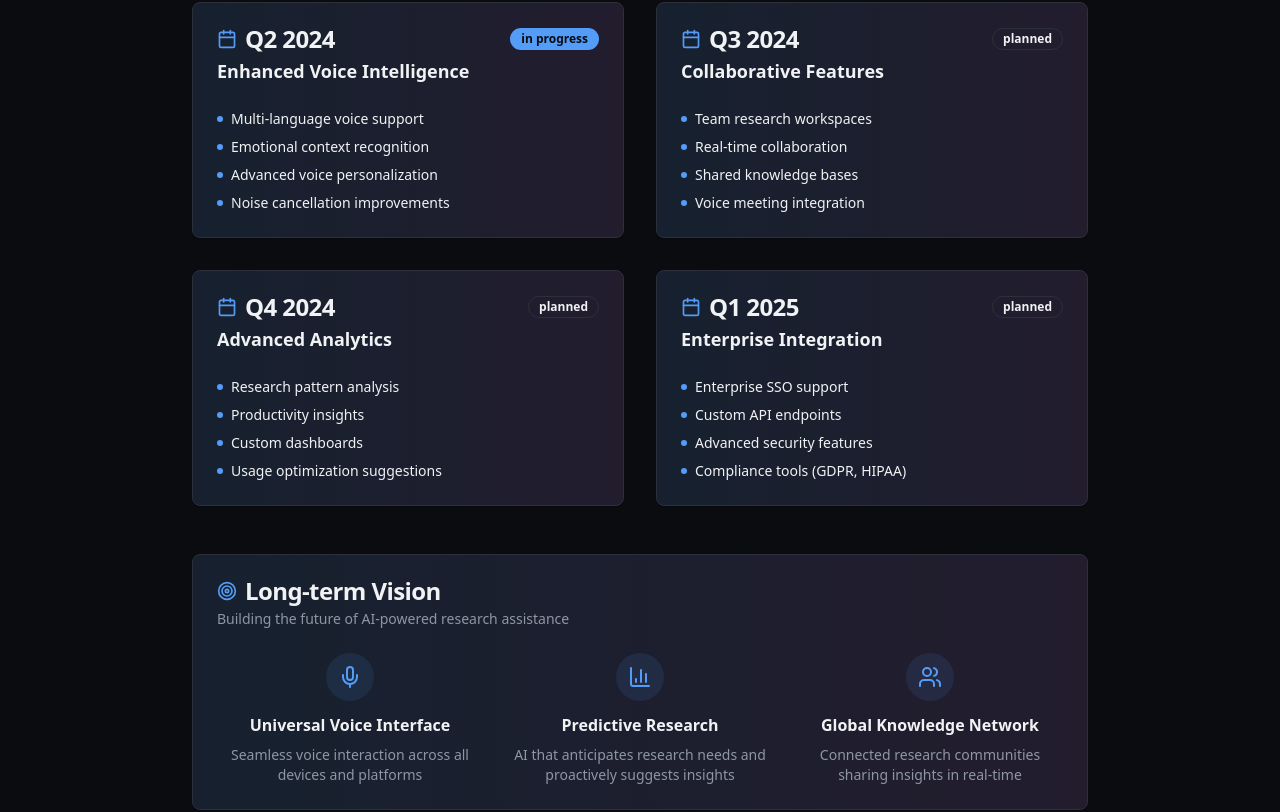
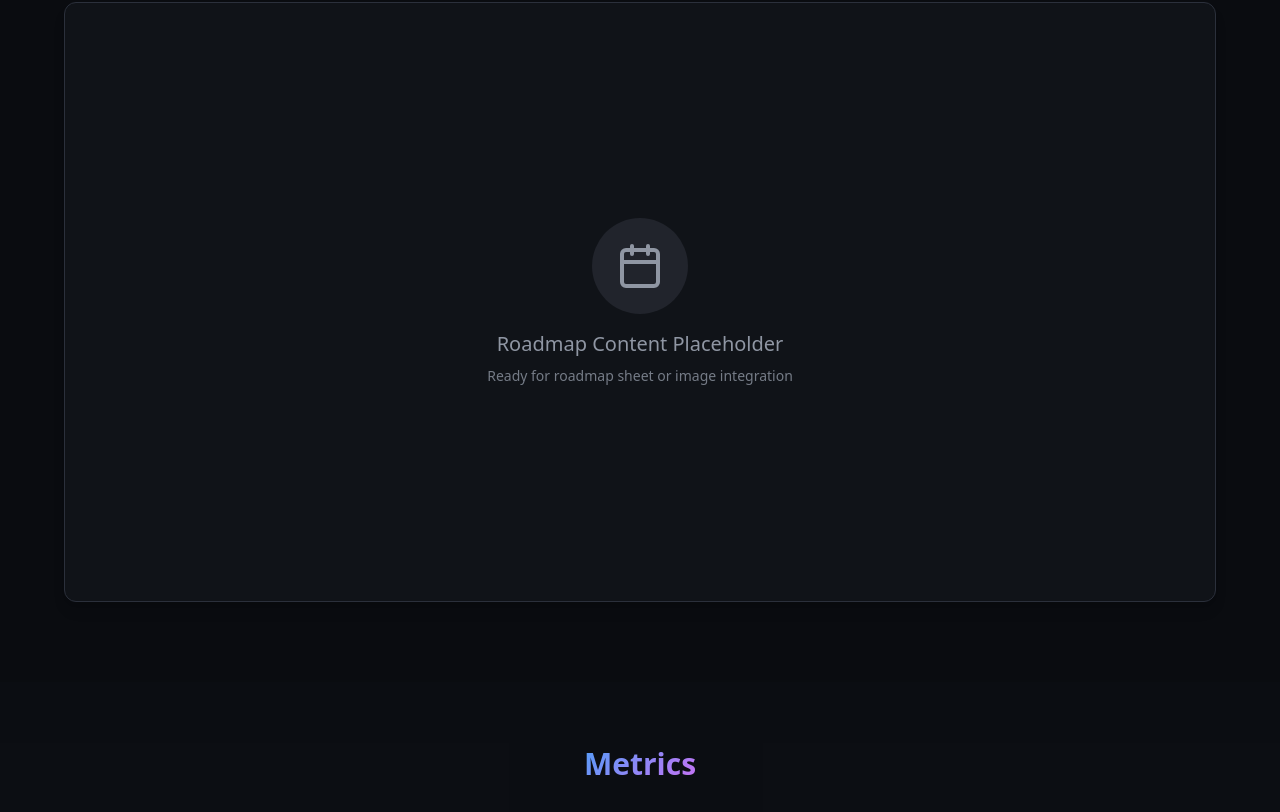
Before and after one commit to ziziyoung/voice-research-ai, a React (Vite) app: page /voice-research-assistant in a window 1280 px wide. Shown: the part 4338-5150 px from the top of the page. Built offline with nearby package versions, Linux system fonts and the light colour scheme.

Commit message:
Modify Product Roadmap section

```diff
--- a/src/pages/VoiceResearchAssistant.tsx
+++ b/src/pages/VoiceResearchAssistant.tsx
@@ -341,130 +341,25 @@ const VoiceResearchAssistant = () => {
         </div>
       </section>
 
-      {/* Roadmap */}
+      {/* Product Roadmap */}
       <section className="py-20 bg-background">
         <div className="container mx-auto px-6">
           <h2 className="text-3xl font-bold text-center mb-12">
             <span className="gradient-text">Product Roadmap</span>
           </h2>
 
-          <div className="max-w-4xl mx-auto">
-            <div className="grid md:grid-cols-2 gap-8">
-              {[
-                {
-                  quarter: "Q2 2024",
-                  title: "Enhanced Voice Intelligence",
-                  status: "in-progress",
-                  features: [
-                    "Multi-language voice support",
-                    "Emotional context recognition",
-                    "Advanced voice personalization",
-                    "Noise cancellation improvements"
-                  ]
-                },
-                {
-                  quarter: "Q3 2024",
-                  title: "Collaborative Features",
-                  status: "planned",
-                  features: [
-                    "Team research workspaces",
-                    "Real-time collaboration",
-                    "Shared knowledge bases",
-                    "Voice meeting integration"
-                  ]
-                },
-                {
-                  quarter: "Q4 2024",
-                  title: "Advanced Analytics",
-                  status: "planned",
-                  features: [
-                    "Research pattern analysis",
-                    "Productivity insights",
-                    "Custom dashboards",
-                    "Usage optimization suggestions"
-                  ]
-                },
-                {
-                  quarter: "Q1 2025",
-                  title: "Enterprise Integration",
-                  status: "planned",
-                  features: [
-                    "Enterprise SSO support",
-                    "Custom API endpoints",
-                    "Advanced security features",
-                    "Compliance tools (GDPR, HIPAA)"
-                  ]
-                }
-              ].map((roadmapItem, index) => (
-                <Card key={index} className="tech-card">
-                  <CardHeader>
-                    <div className="flex items-center justify-between">
-                      <CardTitle className="flex items-center gap-2">
-                        <Calendar className="w-5 h-5 text-primary" />
-                        {roadmapItem.quarter}
-                      </CardTitle>
-                      <Badge variant={
-                        roadmapItem.status === 'in-progress' ? 'default' :
-                        roadmapItem.status === 'planned' ? 'outline' : 'secondary'
-                      }>
-                        {roadmapItem.status.replace('-', ' ')}
-                      </Badge>
-                    </div>
-                    <CardDescription className="text-lg font-semibold text-foreground">
-                      {roadmapItem.title}
-                    </CardDescription>
-                  </CardHeader>
-                  <CardContent>
-                    <ul className="space-y-2">
-                      {roadmapItem.features.map((feature, idx) => (
-                        <li key={idx} className="text-sm flex items-center gap-2">
-                          <div className="w-1.5 h-1.5 bg-primary rounded-full"></div>
-                          {feature}
-                        </li>
-                      ))}
-                    </ul>
-                  </CardContent>
-                </Card>
-              ))}
+          <div className="max-w-6xl mx-auto">
+            <div className="relative h-[600px] bg-card rounded-xl border border-border shadow-lg overflow-hidden flex items-center justify-center">
+              <div className="text-center space-y-4">
+                <div className="w-24 h-24 mx-auto bg-muted rounded-full flex items-center justify-center">
+                  <Calendar className="w-12 h-12 text-muted-foreground" />
+                </div>
+                <div className="space-y-2">
+                  <h4 className="text-xl font-medium text-muted-foreground">Roadmap Content Placeholder</h4>
+                  <p className="text-sm text-muted-foreground/80">Ready for roadmap sheet or image integration</p>
+                </div>
+              </div>
             </div>
-
-            {/* Future Vision */}
-            <Card className="tech-card mt-12">
-              <CardHeader>
-                <CardTitle className="flex items-center gap-2">
-                  <Target className="w-5 h-5 text-primary" />
-                  Long-term Vision
-                </CardTitle>
-                <CardDescription>
-                  Building the future of AI-powered research assistance
-                </CardDescription>
-              </CardHeader>
-              <CardContent>
-                <div className="grid md:grid-cols-3 gap-6">
-                  <div className="text-center">
-                    <div className="w-12 h-12 bg-primary/10 rounded-full flex items-center justify-center mx-auto mb-3">
-                      <Mic className="w-6 h-6 text-primary" />
-                    </div>
-                    <h4 className="font-semibold mb-2">Universal Voice Interface</h4>
-                    <p className="text-sm text-muted-foreground">Seamless voice interaction across all devices and platforms</p>
-                  </div>
-                  <div className="text-center">
-                    <div className="w-12 h-12 bg-primary/10 rounded-full flex items-center justify-center mx-auto mb-3">
-                      <BarChart3 className="w-6 h-6 text-primary" />
-                    </div>
-                    <h4 className="font-semibold mb-2">Predictive Research</h4>
-                    <p className="text-sm text-muted-foreground">AI that anticipates research needs and proactively suggests insights</p>
-                  </div>
-                  <div className="text-center">
-                    <div className="w-12 h-12 bg-primary/10 rounded-full flex items-center justify-center mx-auto mb-3">
-                      <Users className="w-6 h-6 text-primary" />
-                    </div>
-                    <h4 className="font-semibold mb-2">Global Knowledge Network</h4>
-                    <p className="text-sm text-muted-foreground">Connected research communities sharing insights in real-time</p>
-                  </div>
-                </div>
-              </CardContent>
-            </Card>
           </div>
         </div>
       </section>
```
